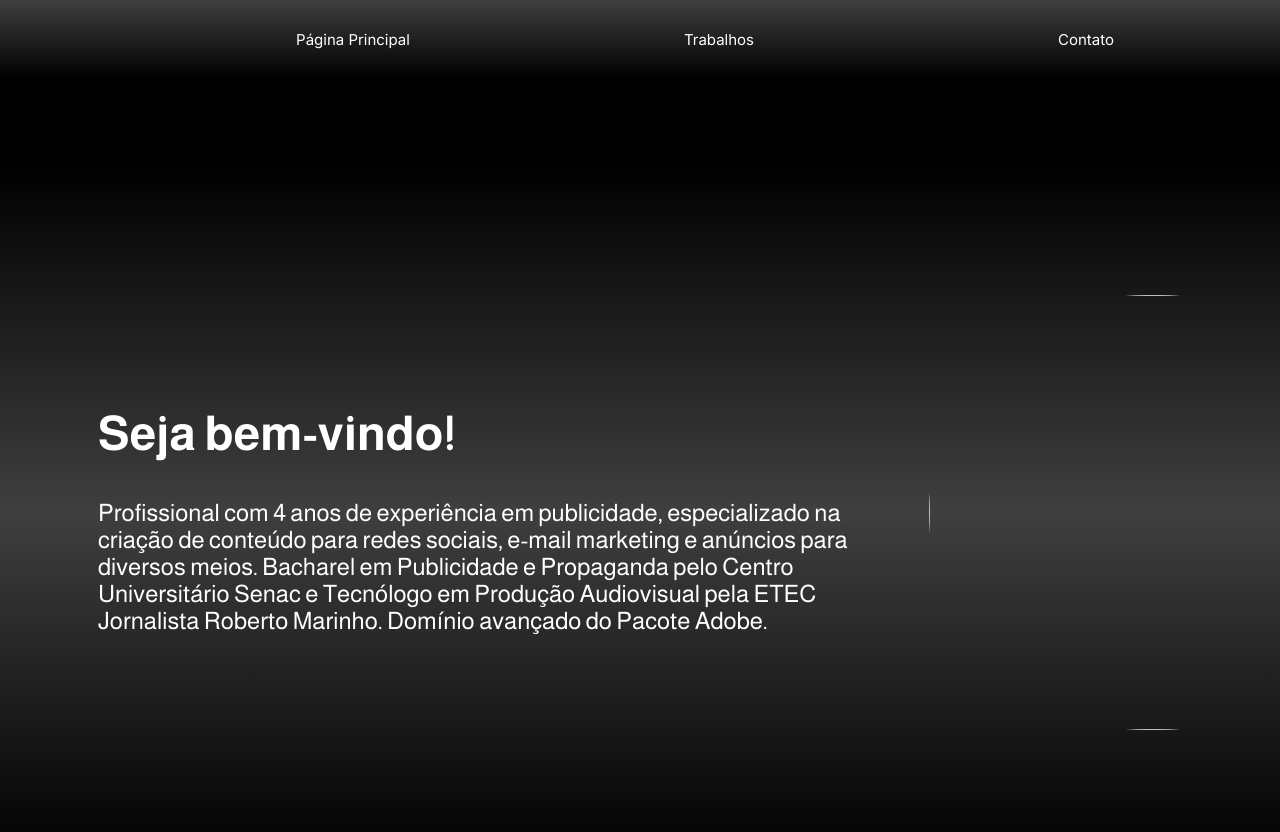
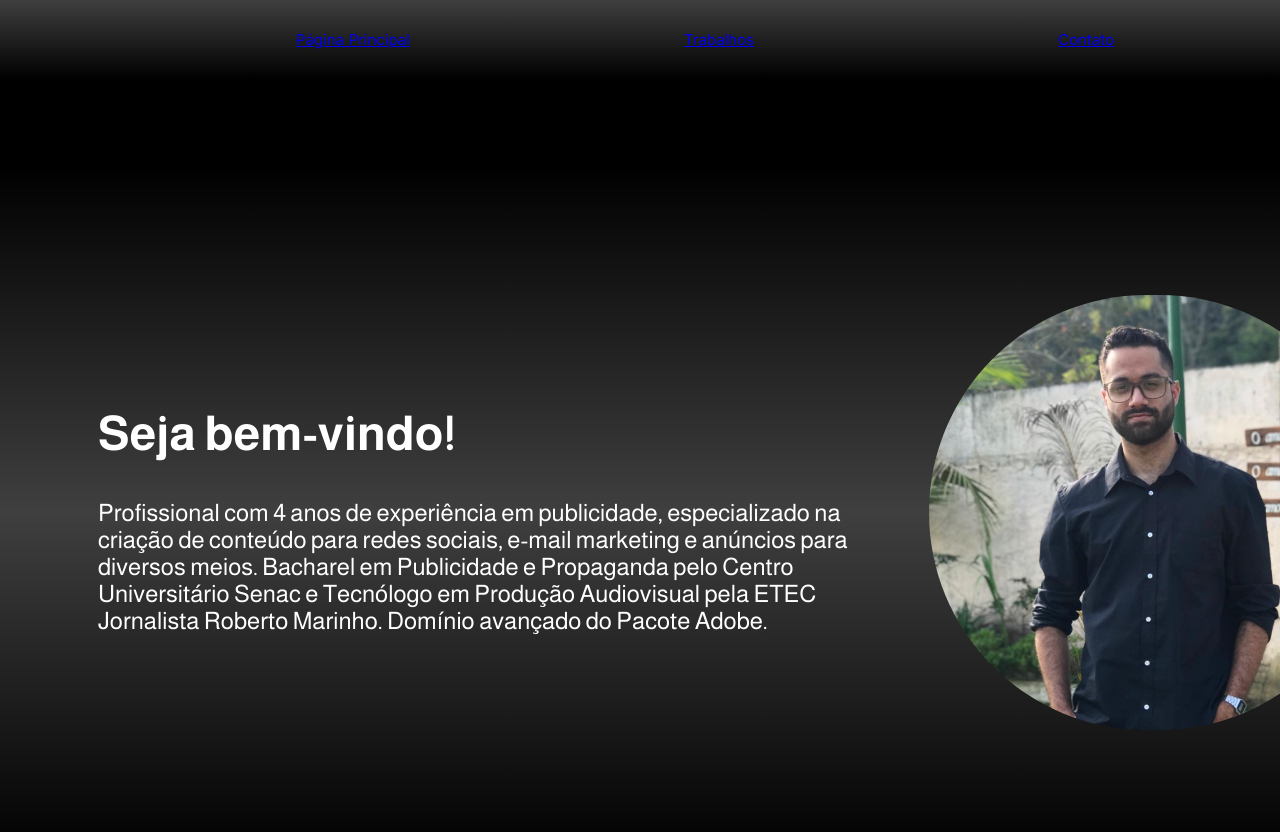
Before and after one commit to rodrigoviana96/ProjetoFinal-Coderhouse, a plain HTML site: page index.html in a window 1280 px wide. Drawn offline with Linux system fonts and the light colour scheme.

Commit message:
Atualizações
Atualizações

```diff
--- a/index.html
+++ b/index.html
@@ -20,12 +20,12 @@
     		</div>
     		<div class="home-page-inner">
     		</div>
-    		<div class="pgina-principal">Página Principal</div>
-    		<div class="trabalhos" id="trabalhosText">Trabalhos</div>
-    		<div class="contato" id="contatoText">Contato</div>
+    		<div><a class="pgina-principal" href='index.html'> Página Principal</a></div>
+    		<div><a class="trabalhos" href="Trabalhos/index.html">Trabalhos</a></div>
+    		<div><a class="contato" href="Contato/index.html">Contato</a></div>
     		<b class="seja-bem-vindo">Seja bem-vindo!</b>
     		<div class="profissional-com-4">Profissional com 4 anos de experiência em publicidade, especializado na criação de conteúdo para redes sociais, e-mail marketing e anúncios para diversos meios. Bacharel em Publicidade e Propaganda pelo Centro Universitário Senac e Tecnólogo em Produção Audiovisual pela ETEC Jornalista Roberto Marinho. Domínio avançado do Pacote Adobe.</div>
-    		<img class="icon" alt="" src="img/1660683640835.jpegx ">
+    		<img class="icon" src="img/1660683640835.jpeg">
 
   	</div>
   	</body>
```
